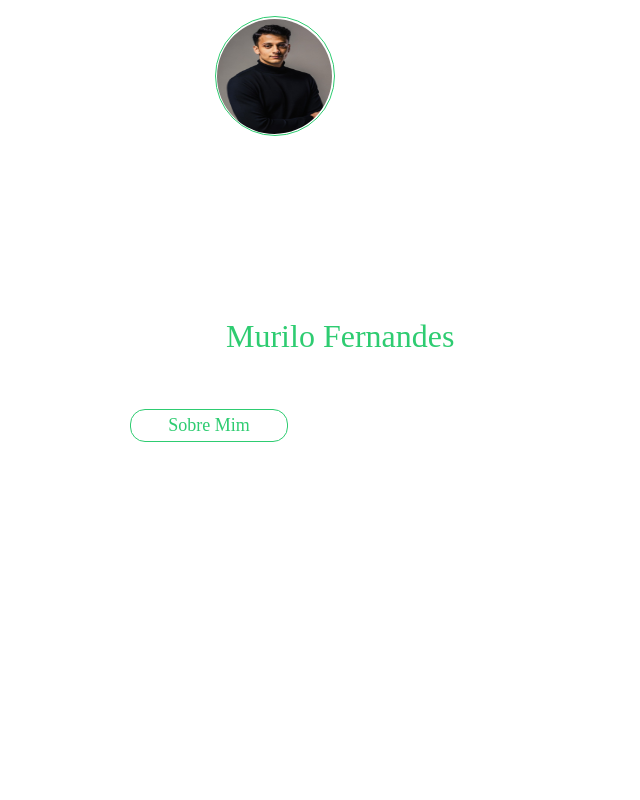
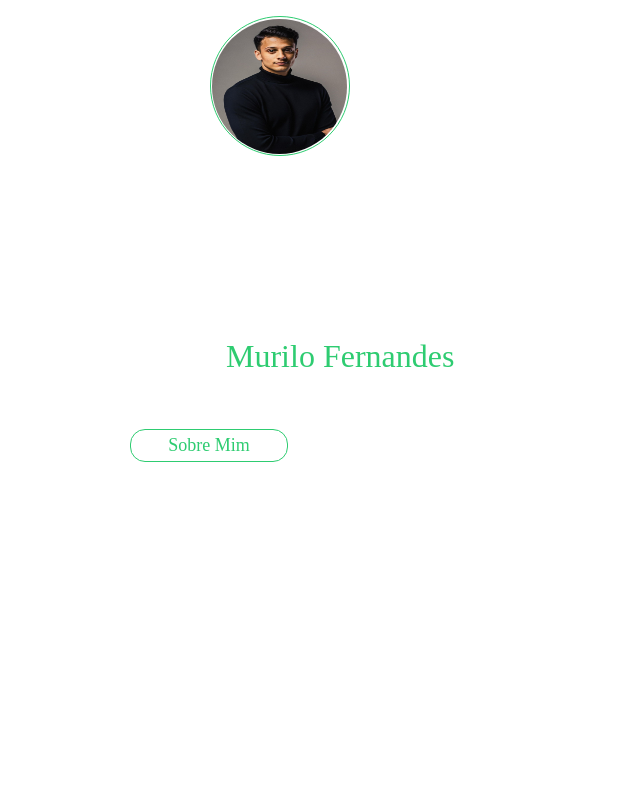
Before and after one commit to murilofrnd/Portifolio-html, a plain HTML site: page index.html in a window 1280 px wide. Shown: the top 800 px of the page, without its empty margins (0-640 px from the left). Drawn offline with Linux system fonts and the light colour scheme; a web font is replaced by a local one.

```diff
--- a/index.html
+++ b/index.html
@@ -14,7 +14,7 @@
     <div class="fundo">
         <header>
             <div id="imagem">
-               <img src="Assets\foto-perfil.JPG" alt="foto-pessoal" height="115px" width="115px">
+               <img src="Assets\foto-perfil.JPG" alt="foto-pessoal" height="135px" width="135px">
             </div>
             <div class="cabecalho">
                 <li>
--- a/style.css
+++ b/style.css
@@ -109,8 +109,8 @@ header{
 
 #imagem{
 
-    height: 120px;
-    width: 120px;
+    height: 140px;
+    width: 140px;
     border: 1px solid #2ecc71;
     color: #2ecc71;
     border-radius: 50%;
```
